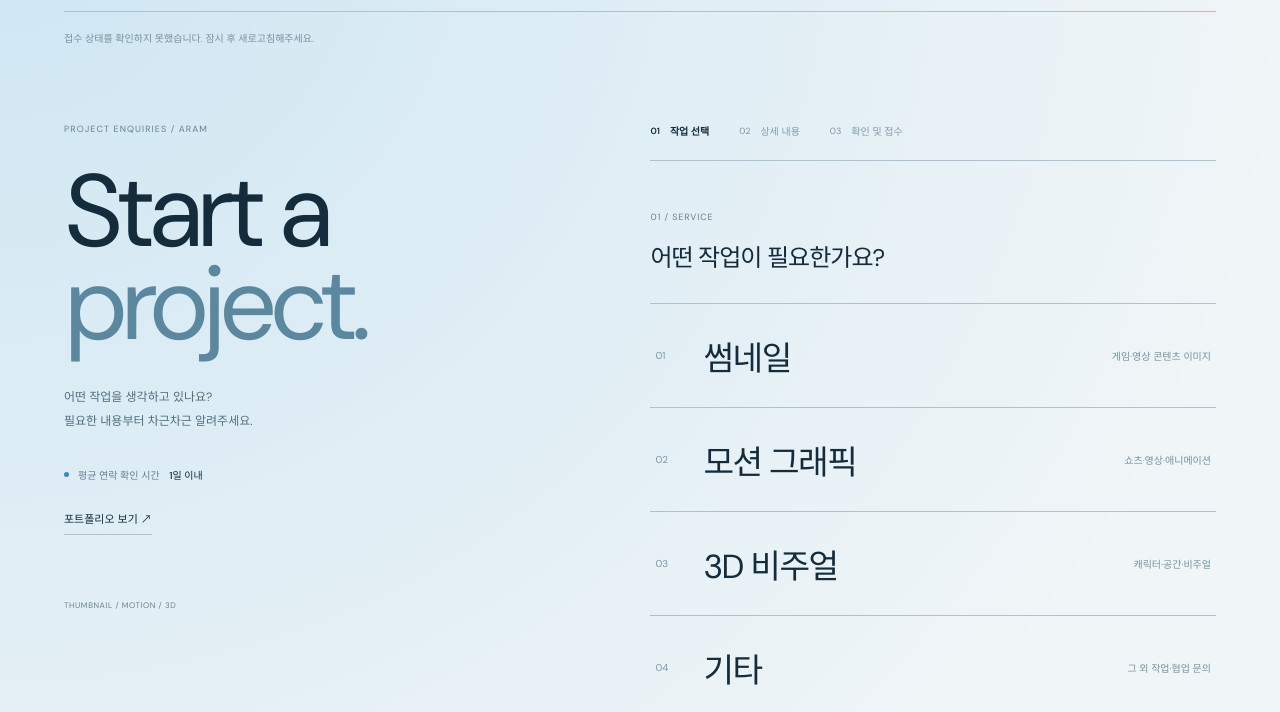
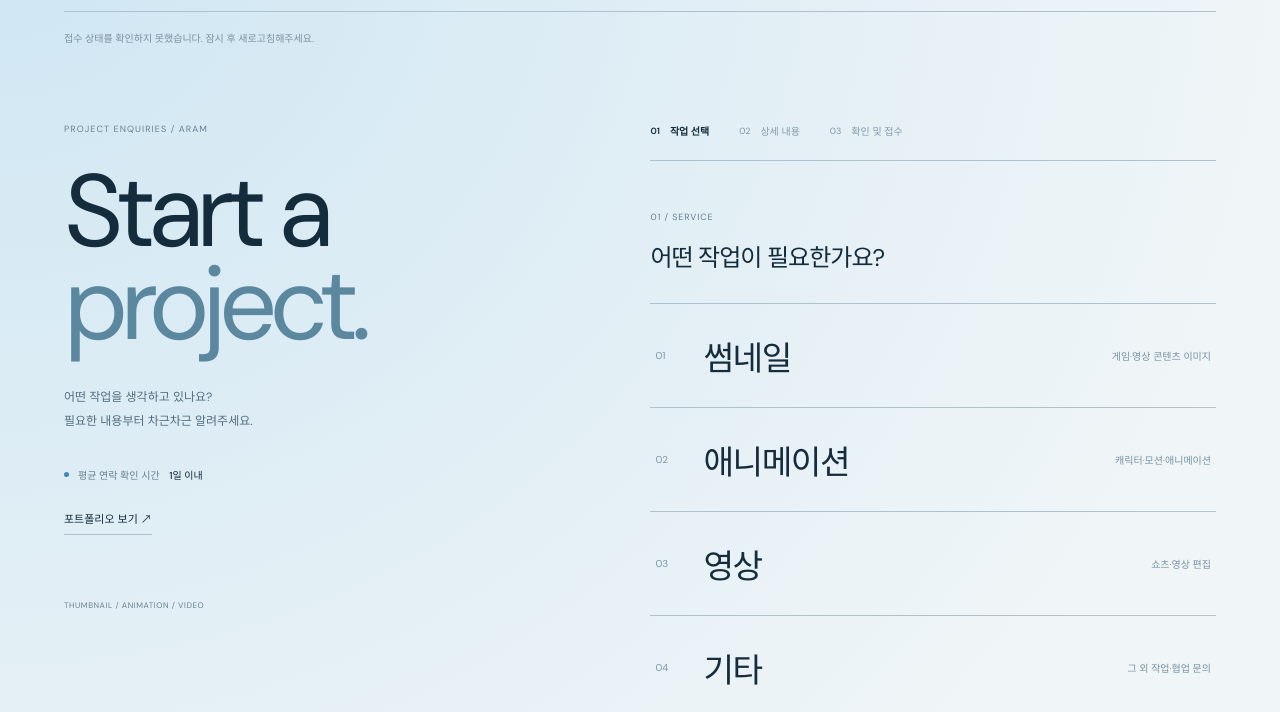
Before and after one commit to eoram00/aramportfolio, a website: page commission/public/index.html in a window 1280 px wide. Shown: the part 88-800 px from the top of the page. Drawn offline with Linux system fonts and the light colour scheme; no server answers.

Commit message:
Use thumbnail, animation, video and other commission categories

```diff
--- a/commission/api/index.js
+++ b/commission/api/index.js
@@ -24,7 +24,7 @@ module.exports=async function handler(req,res){
    return json(res,200,{requests:channels.map(ch=>({id:ch.id,...forum.decode(ch)})).filter(m=>m.owner&&forum.owns(s,m)).sort((a,b)=>b.created-a.created).map(({id,title,kind,status,created})=>({id,title,kind,status,created}))});
   }
   if(path==='/api/requests'&&req.method==='POST'){
-   const b=await c.body(req);const title=c.text(b.title,2,90,'프로젝트명');const kind=c.text(b.kind,2,30,'작업 종류');if(!['썸네일','모션 그래픽','3D 비주얼','기타'].includes(kind))throw new c.HttpError(400,'작업 종류를 선택해주세요.');
+   const b=await c.body(req);const title=c.text(b.title,2,90,'프로젝트명');const kind=c.text(b.kind,2,30,'작업 종류');if(!['썸네일','애니메이션','영상','기타'].includes(kind))throw new c.HttpError(400,'작업 종류를 선택해주세요.');
    const description=c.text(b.description,20,3000,'작업 내용');const budget=c.text(b.budget,1,80,'예산');const deadline=c.text(b.deadline,1,80,'희망 일정');
    const reference=typeof b.reference==='string'?b.reference.trim():'';if(reference.length>500||reference&&!/^https?:\/\//i.test(reference))throw new c.HttpError(400,'참고 링크는 http 또는 https 주소로 입력해주세요.');
    if(b.consent!==true)throw new c.HttpError(400,'접수 정보 이용에 동의해주세요.');
--- a/commission/public/index.html
+++ b/commission/public/index.html
@@ -3,13 +3,13 @@
 <body><header><a class="brand" href="/"><img src="/logo.png" alt=""><span>ARAM<br>STUDIO</span></a><nav><button data-page="apply" class="active">작업 신청</button><button data-page="requests">신청 내역 <span>↗</span></button></nav><div class="account"><span id="account-name"></span><div id="login-options"><a id="login" data-auth="discord" href="/api/auth/discord/login">Discord로 로그인</a><span aria-hidden="true">/</span><a id="google-login" data-auth="google" href="/api/auth/google/login">Gmail로 로그인</a></div><button id="logout" hidden>로그아웃</button></div></header>
 <div class="service-banner" id="service-banner" role="status">접수 상태를 확인하고 있습니다.</div>
 <main>
-<section id="apply-page" class="page apply-layout"><aside class="intro"><p class="eyebrow">PROJECT ENQUIRIES / ARAM</p><h1>Start a<br><span>project.</span></h1><p class="intro-copy">어떤 작업을 생각하고 있나요?<br>필요한 내용부터 차근차근 알려주세요.</p><div class="reply-time"><i></i><span>평균 연락 확인 시간 <strong>1일 이내</strong></span></div><a class="back-portfolio" href="https://codenamearam-seven.vercel.app/" target="_blank" rel="noopener">포트폴리오 보기 ↗</a><div class="intro-foot"><span>THUMBNAIL / MOTION / 3D</span></div></aside>
+<section id="apply-page" class="page apply-layout"><aside class="intro"><p class="eyebrow">PROJECT ENQUIRIES / ARAM</p><h1>Start a<br><span>project.</span></h1><p class="intro-copy">어떤 작업을 생각하고 있나요?<br>필요한 내용부터 차근차근 알려주세요.</p><div class="reply-time"><i></i><span>평균 연락 확인 시간 <strong>1일 이내</strong></span></div><a class="back-portfolio" href="https://codenamearam-seven.vercel.app/" target="_blank" rel="noopener">포트폴리오 보기 ↗</a><div class="intro-foot"><span>THUMBNAIL / ANIMATION / VIDEO</span></div></aside>
 <div class="form-area"><ol class="steps" aria-label="신청 단계"><li class="active" data-step="0"><span>01</span> 작업 선택</li><li data-step="1"><span>02</span> 상세 내용</li><li data-step="2"><span>03</span> 확인 및 접수</li></ol>
 <form id="request-form" novalidate>
 <fieldset class="form-step" data-panel="0"><legend><span>01 / SERVICE</span>어떤 작업이 필요한가요?</legend><div class="service-grid">
 <label class="service-option"><input type="radio" name="kind" value="썸네일" required><span class="service-icon">01</span><strong>썸네일</strong><small>게임·영상 콘텐츠 이미지</small></label>
-<label class="service-option"><input type="radio" name="kind" value="모션 그래픽"><span class="service-icon">02</span><strong>모션 그래픽</strong><small>쇼츠·영상·애니메이션</small></label>
-<label class="service-option"><input type="radio" name="kind" value="3D 비주얼"><span class="service-icon">03</span><strong>3D 비주얼</strong><small>캐릭터·공간·비주얼</small></label>
+<label class="service-option"><input type="radio" name="kind" value="애니메이션"><span class="service-icon">02</span><strong>애니메이션</strong><small>캐릭터·모션·애니메이션</small></label>
+<label class="service-option"><input type="radio" name="kind" value="영상"><span class="service-icon">03</span><strong>영상</strong><small>쇼츠·영상 편집</small></label>
 <label class="service-option"><input type="radio" name="kind" value="기타"><span class="service-icon">04</span><strong>기타</strong><small>그 외 작업·협업 문의</small></label></div><p class="field-note">작업 가능 여부와 견적은 내용을 확인한 뒤 안내합니다.</p></fieldset>
 <fieldset class="form-step" data-panel="1" hidden><legend><span>02 / BRIEF</span>작업 내용을 알려주세요.</legend><label class="field">프로젝트명<input name="title" minlength="2" maxlength="90" required placeholder="프로젝트 또는 콘텐츠 이름"></label><div class="field-pair"><label class="field">예산<input name="budget" maxlength="80" required placeholder="예: 10만 원 내외 / 협의"></label><label class="field">희망 일정<input name="deadline" maxlength="80" required placeholder="예: 11월 중순 / 일정 협의"></label></div><label class="field">작업 내용<textarea name="description" rows="5" minlength="20" maxlength="3000" required placeholder="용도, 필요한 분량, 원하는 분위기와 필수 요소를 적어주세요. (20자 이상)"></textarea></label><label class="field">참고 링크 <span class="optional">선택</span><input name="reference" type="url" maxlength="500" placeholder="https://"></label></fieldset>
 <fieldset class="form-step" data-panel="2" hidden><legend><span>03 / REVIEW</span>접수 전에 확인해주세요.</legend><dl id="review" class="review"></dl><div class="submit-login" id="submit-login"><p>신청 내용을 확인하고 로그인해주세요.</p><a data-auth="discord" href="/api/auth/discord/login">Discord로 로그인 ↗</a><a data-auth="google" href="/api/auth/google/login">Gmail로 로그인 ↗</a></div><p class="review-note">접수 후 신청 내역에서 대화와 상태를 확인할 수 있습니다. 검토 대기 상태에서는 직접 취소할 수 있습니다.</p><label class="consent"><input type="checkbox" name="consent"><span>상담을 위한 신청 정보 이용에 동의합니다.<small>로그인 계정 정보, 신청 내용과 대화는 아람의 디스코드 서버에 저장되며 작업 상담에 이용됩니다. 삭제 문의: aramaram0217@gmail.com</small></span></label></fieldset>
```
